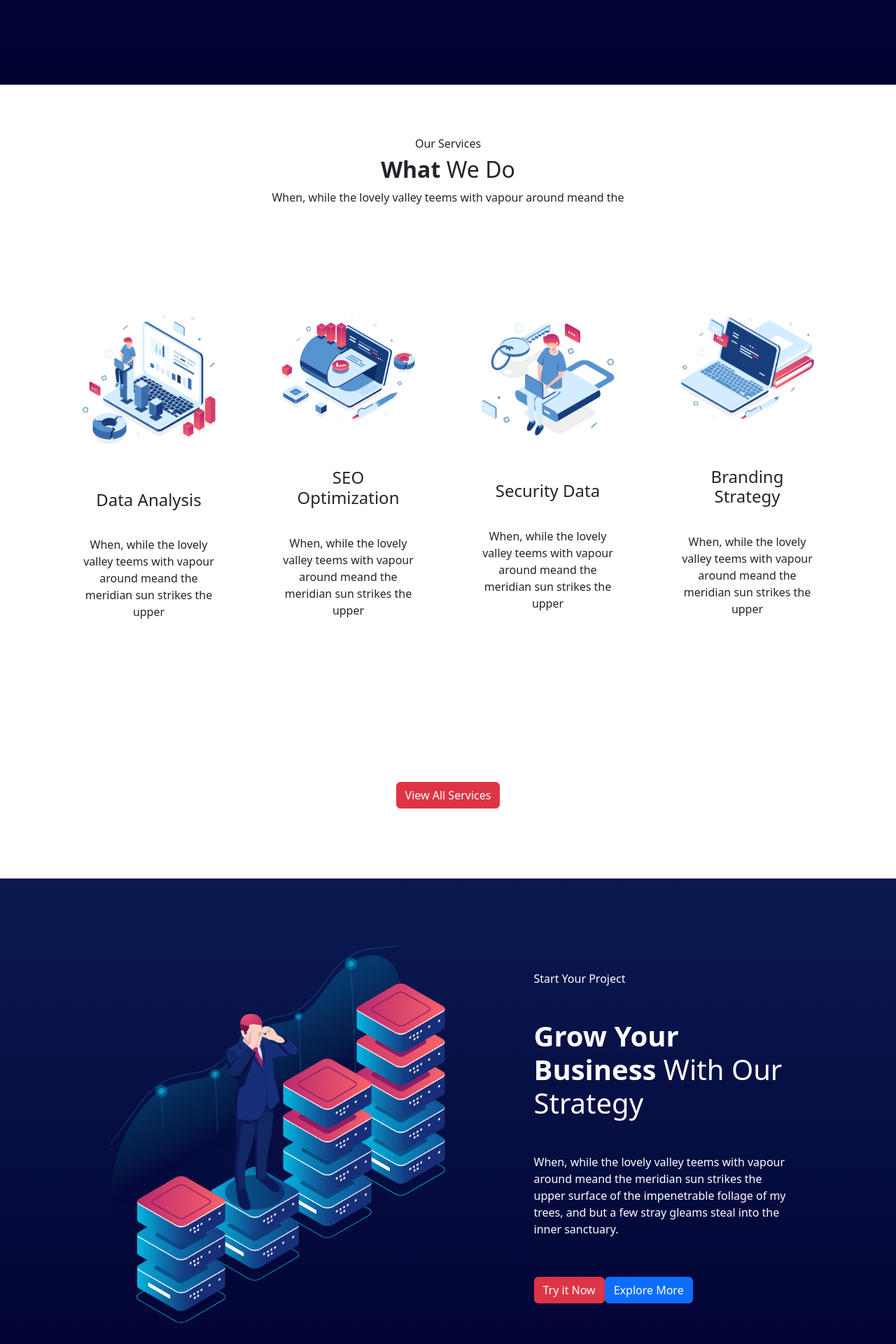
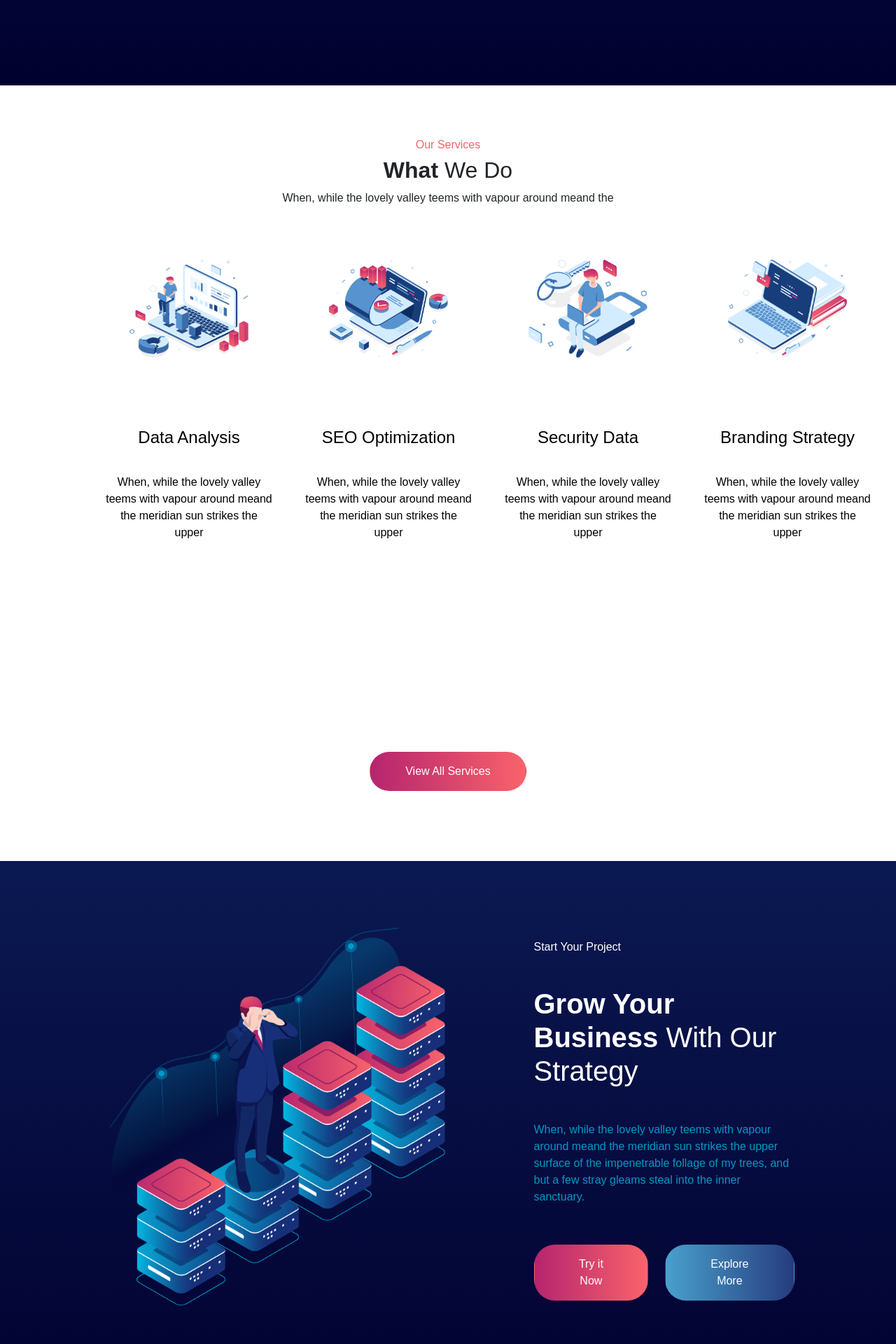
Before and after one commit to Gutierrez-Pool/proj-html-vuejs, a Vue app: page / in a window 1280 px wide. Shown: the part 740-2660 px from the top of the page at 70% size. Built offline with nearby package versions, Linux system fonts and the light colour scheme.

Commit message:
modifica style sezioni

```diff
--- a/src/components/Jumbotron.vue
+++ b/src/components/Jumbotron.vue
@@ -60,14 +60,24 @@ export default {
 
     .btn {
         color: white;
+        padding: 15px 50px;
+        border-radius: 30px;
     }
 
     .btn.red {
         background: linear-gradient(to right, #b6246e 0%, #f9636b 100%);
     }
 
+    .btn.red:hover {
+        background: linear-gradient(to right, #49A0CC 0%, #263C7E 100%);
+    }
+
     .btn.blue {
-        background: linear-gradient(to right, #5e7ae8 0%, #05057c 100%);
+        background: linear-gradient(to right, #49A0CC 0%, #263C7E 100%);
+    }
+
+    .btn.blue:hover {
+        background: linear-gradient(to right, #b6246e 0%, #f9636b 100%);
     }
 }
 
--- a/src/components/Navbar.vue
+++ b/src/components/Navbar.vue
@@ -75,8 +75,14 @@ nav {
 
     .btn {
         color: white;
-        background: linear-gradient(to right, #5e7ae8 0%, #05057c 100%);
+        padding: 15px 25px;
+        border-radius: 30px;
+        background: linear-gradient(to right, #49A0CC 0%, #263C7E 100%);
+    }
 
+    .btn:hover {
+        color: white;
+        background: linear-gradient(to right, #b6246e 0%, #f9636b 100%);
     }
 }
 </style>
--- a/src/components/OurServices.vue
+++ b/src/components/OurServices.vue
@@ -43,15 +43,17 @@ export default {
         <div class="service d-flex justify-content-around align-items-center">
             <div
                 v-for="service in services"
-                class="col-2 d-flex flex-column"
+                class="service-card d-flex flex-column"
             >
                 <img :src="service.image" alt="">
-                <h4>{{ service.title }}</h4>
-                <p>{{ service.text }}</p>
+                <div class="service-text">
+                    <h4>{{ service.title }}</h4>
+                    <p>{{ service.text }}</p>
+                </div>
             </div>
         </div>
 
-        <div class="btn btn-danger">
+        <div class="btn red">
             View All Services
         </div>
 
@@ -59,7 +61,7 @@ export default {
 
 </template>
 
-<style>
+<style lang="scss">
 
 #our-services {
 
@@ -68,20 +70,71 @@ export default {
 
     .title {
         padding-bottom: 140px;
+
+        h6 {
+            color: #F9636B;
+        }
     }
 
     .service {
         padding-bottom: 215px;
 
-        img {
-            width: 100%;
-            max-height: 250px;
-            padding-bottom: 65px;
+        .service-card {
+            position: relative;
+
+            width: calc(100% / 4);
+
+            img {
+                position: absolute;
+                top: -130px;
+                left: 80px;
+                z-index: 1;
+
+                width: 240px;
+                height: 240px;
+
+                padding: 50px 35px;
+                background-color: white;
+                border-radius: 30px;
+            }
+
+            .service-text {
+                width: 400px;
+
+                padding: 160px 80px 70px;
+                border-radius: 30px;
+                color: black;
+            }
+
+            h4 {
+                padding-bottom: 30px;
+            }
         }
 
-        h4 {
-            padding-bottom: 30px;
+    }
+
+    .service-card:hover {
+
+        img {
+            box-shadow: 0 4px 8px 0 rgba(0, 0, 0, 0.2), 0 6px 20px 0 rgba(0, 0, 0, 0.19);
         }
+
+        .service-text {
+            color: white;
+            background: linear-gradient(to top, #01012f 0%, #1e3db8 100%);
+        }
+
+    }
+
+    .btn.red {
+        color: white;
+        padding: 15px 50px;
+        border-radius: 30px;
+        background: linear-gradient(to right, #b6246e 0%, #f9636b 100%);
+    }
+
+    .btn.red:hover {
+        box-shadow: 0px 3px 8px 1px #f9636b, 0 6px 20px 0 rgba(238, 204, 204, 0.19);
     }
 
 }
--- a/src/components/Pricing.vue
+++ b/src/components/Pricing.vue
@@ -7,7 +7,7 @@ export default {
             pricing: [
                 {
                     title: 'Designing',
-                    text: 'Process',
+                    text: 'PROCESS',
                     price: '40',
                     features: [
                         {
@@ -34,7 +34,7 @@ export default {
                 },
                 {
                     title: 'Developing',
-                    text: 'Product',
+                    text: 'PRODUCT',
                     price: '60',
                     features: [
                         {
@@ -61,7 +61,7 @@ export default {
                 },
                 {
                     title: 'Supporting',
-                    text: 'Clients',
+                    text: 'CLIENTS',
                     price: '80',
                     features: [
                         {
@@ -102,13 +102,14 @@ export default {
             When, while the lovely valley teems with vapour around meand the meridian sun strikes the upper surface.
         </p>
 
-        <div class="d-flex justify-content-around">
-            <div v-for="(price, index) in pricing" class="price-card col-3">
-                <h3>{{ price.title }}</h3>
-                <p>{{ price.text }}</p>
+        <div class="d-flex justify-content-around gap-5">
+            <div v-for="(price, index) in pricing" class="price-card">
+                <span class="bg-prezzo">{{ price.price }}</span>
+                <h3><strong>{{ price.title }}</strong></h3>
+                <p><small>{{ price.text }}</small></p>
                 <div>$</div>
-                {{ price.price }}
-                <p>Per Month</p>
+                <span class="prezzo">{{ price.price }}</span>
+                <p><small>Per Month</small></p>
 
                 <ul>
                     <li v-for="(feature, index) in price.features">
@@ -117,6 +118,7 @@ export default {
                 </ul>
                 <div class="btn">
                     Order Now
+                    <i class="fa-solid fa-arrow-right-long"></i>
                 </div>
             </div>
         </div>
@@ -131,16 +133,73 @@ export default {
     text-align: center;
     padding-bottom: 165px;
 
-    background: linear-gradient(to left, #01012f 0%, #0b1952 100%);
+    background: linear-gradient(to bottom, #01012f 0%, #01012f 50%, white 50%, white 100%);
     color: white;
 
+    p {
+        padding-bottom: 80px;
+    }
+
     .price-card {
+        position: relative;
+
         background-color: white;
         color: black;
+
+        padding: 55px 80px;
+        border-radius: 20px;
+
+        box-shadow: 0 4px 8px 0 rgba(0, 0, 0, 0.2), 0 6px 20px 0 rgba(0, 0, 0, 0.19);
+
+        .prezzo {
+            font-size: 70px;
+            font-weight: bold;
+        }
+
+        .bg-prezzo {
+            position: absolute;
+            top: -14%;
+            right: -3%;
+
+            font-size: 250px;
+            font-weight: bold;
+
+            color: rgba(128, 128, 128, 0.228);
+        }
+
+        ul {
+            list-style-type: none;
+        }
+
+        .btn {
+            background: linear-gradient(to bottom, #b6246e 0%, #f9636b 100%);
+            color: white;
+            padding: 10px 25px;
+            border-radius: 30px;
+            font-weight: bold;
+
+            i {
+                padding-left: 55px;
+            }
+        }
     }
-    ul {
-        list-style-type: none;
+
+    .price-card:nth-of-type(2) {
+        background: linear-gradient(to bottom, #b6246e 0%, #f9636b 100%);
+        color: white;
+        box-shadow: none;
+
+        .bg-prezzo {
+            color: rgba(255, 255, 255, 0.161);
+        }
+
+        .btn {
+            background: white;
+            color: #f9636b;
+        }
     }
+
+
 }
 
 </style>
--- a/src/components/StartProject.vue
+++ b/src/components/StartProject.vue
@@ -20,9 +20,9 @@ export default {
                     When, while the lovely valley teems with vapour around meand the meridian sun strikes the upper surface of the impenetrable follage of my trees, and but a few stray gleams steal into the inner sanctuary.
                 </p>
 
-                <div>
-                    <div class="btn btn-danger">Try it Now</div>
-                    <div class="btn btn-primary">Explore More</div>
+                <div class="d-flex gap-4">
+                    <div class="btn red">Try it Now</div>
+                    <div class="btn blue">Explore More</div>
                 </div>
             </div>
         </div>
@@ -68,7 +68,34 @@ export default {
     }
 
     .text {
+
         gap: 40px;
+
+        p {
+            color: #03a7d3e6;
+        }
+    }
+
+    .btn {
+        color: white;
+        padding: 15px 50px;
+        border-radius: 30px;
+    }
+
+    .btn.red {
+        background: linear-gradient(to right, #b6246e 0%, #f9636b 100%);
+    }
+
+    .btn.red:hover {
+        background: linear-gradient(to right, #49A0CC 0%, #263C7E 100%);
+    }
+
+    .btn.blue {
+        background: linear-gradient(to right, #49A0CC 0%, #263C7E 100%);
+    }
+
+    .btn.blue:hover {
+        background: linear-gradient(to right, #b6246e 0%, #f9636b 100%);
     }
 }
 
--- a/src/style.scss
+++ b/src/style.scss
@@ -17,4 +17,5 @@
   margin: 0;
   padding: 0;
   box-sizing: border-box;
+  font-family: sans-serif;
 }
--- a/src/styles/_variables.scss
+++ b/src/styles/_variables.scss
@@ -1 +1,7 @@
-$bg-primary: #081249
+$bg-primary: #081249;
+
+$color-secondary: #F9636B;
+
+$btn-primary: linear-gradient(to right, #b6246e 0%, #f9636b 100%);
+
+$btn-secondary: linear-gradient(to right, #49A0CC 0%, #263C7E 100%);
```
